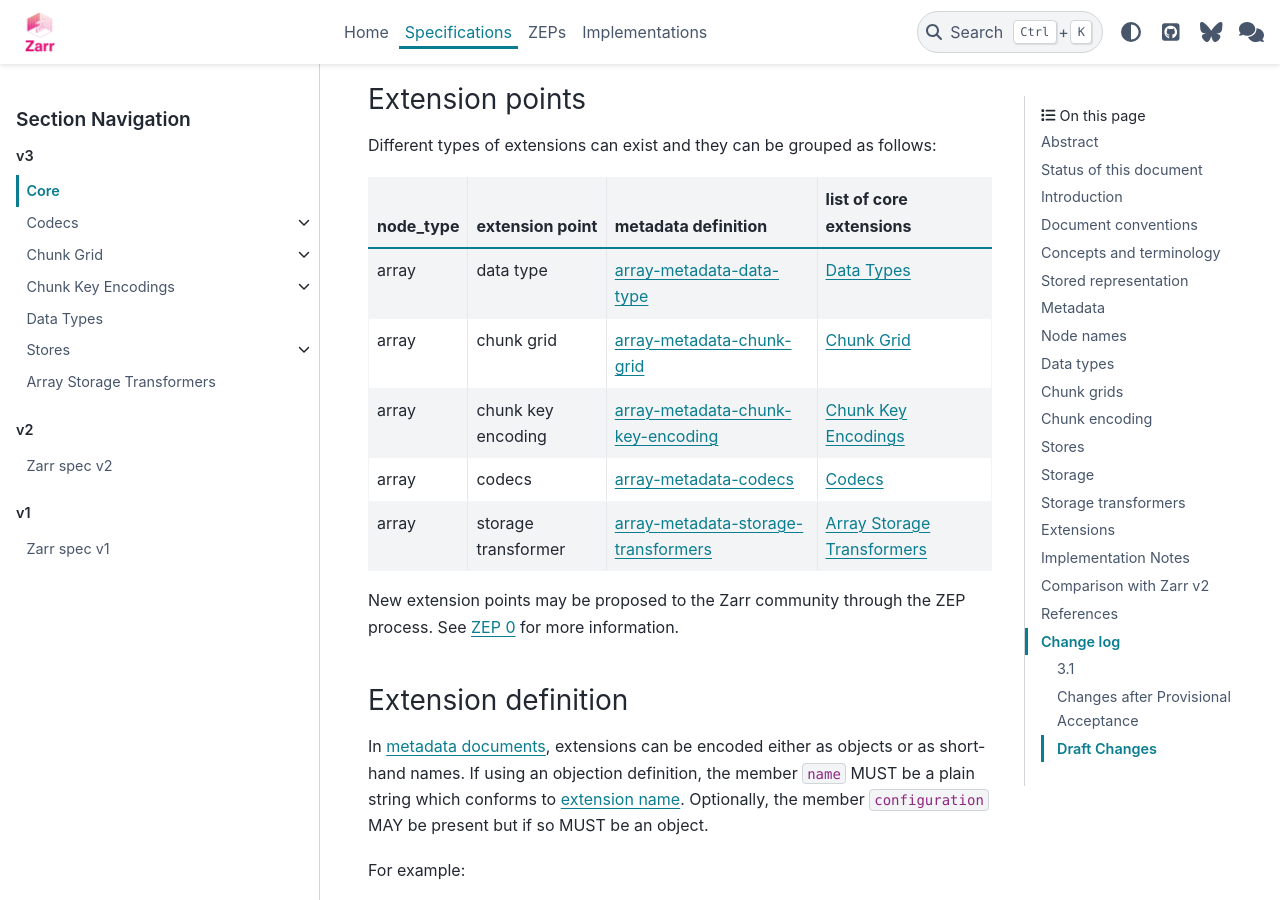
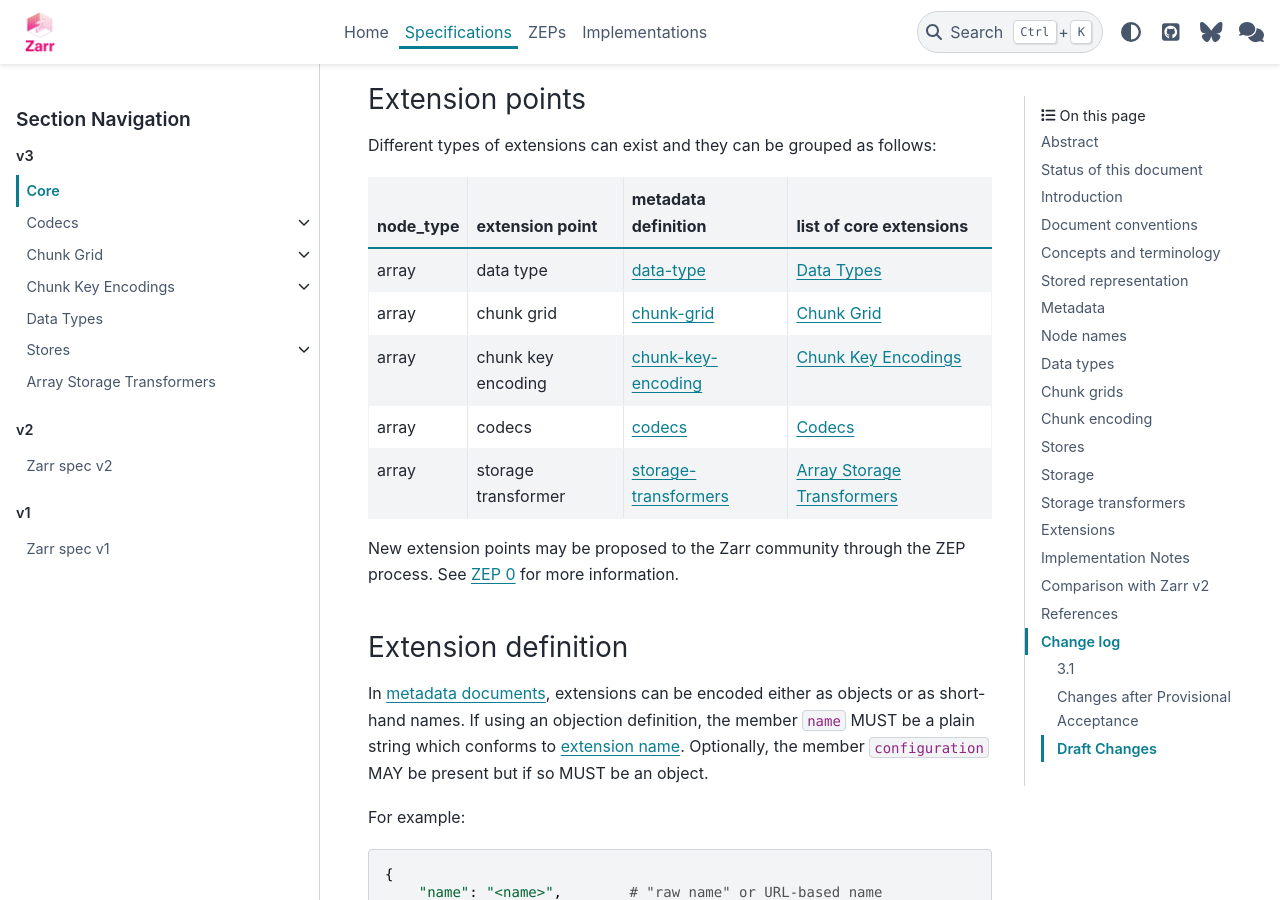
Before and after one commit to zarr-developers/zarr-specs, a Sphinx documentation site: the page built from docs/v3/core/index.rst, in a window 1280 px wide and 900 px high, scrolled down 34469 px. Built offline with Sphinx 7.4.7 and the PyData theme 0.15.4, drawn with Linux system fonts in a browser that asks for light colours.

Commit message:
Make terms in ext list nicer

```diff
--- a/docs/v3/core/index.rst
+++ b/docs/v3/core/index.rst
@@ -1518,15 +1518,15 @@ Extension points
 
 Different types of extensions can exist and they can be grouped as follows:
 
-=========== ======================= ====================================== ================================
-node_type   extension point         metadata definition                    list of core extensions
-=========== ======================= ====================================== ================================
-array       data type               `array-metadata-data-type`_            :ref:`data-types-list`
-array       chunk grid              `array-metadata-chunk-grid`_           :ref:`chunk-grid-list`
-array       chunk key encoding      `array-metadata-chunk-key-encoding`_   :ref:`chunk-key-encoding-list`
-array       codecs                  `array-metadata-codecs`_               :ref:`codecs-list`
-array       storage transformer     `array-metadata-storage-transformers`_ :ref:`storage-transformers-list`
-=========== ======================= ====================================== ================================
+=========== ======================= ================================================================== ================================
+node_type   extension point         metadata definition                                                list of core extensions
+=========== ======================= ================================================================== ================================
+array       data type               :ref:`data-type <array-metadata-data-type>`                        :ref:`data-types-list`
+array       chunk grid              :ref:`chunk-grid <array-metadata-chunk-grid>`                      :ref:`chunk-grid-list`
+array       chunk key encoding      :ref:`chunk-key-encoding <array-metadata-chunk-key-encoding>`      :ref:`chunk-key-encoding-list`
+array       codecs                  :ref:`codecs <array-metadata-codecs>`                              :ref:`codecs-list`
+array       storage transformer     :ref:`storage-transformers <array-metadata-storage-transformers>`  :ref:`storage-transformers-list`
+=========== ======================= ================================================================== ================================
 
 New extension points may be proposed to the Zarr community through the ZEP
 process. See `ZEP 0 <https://zarr.dev/zeps/active/ZEP0000.html>`_ for more information.
```
